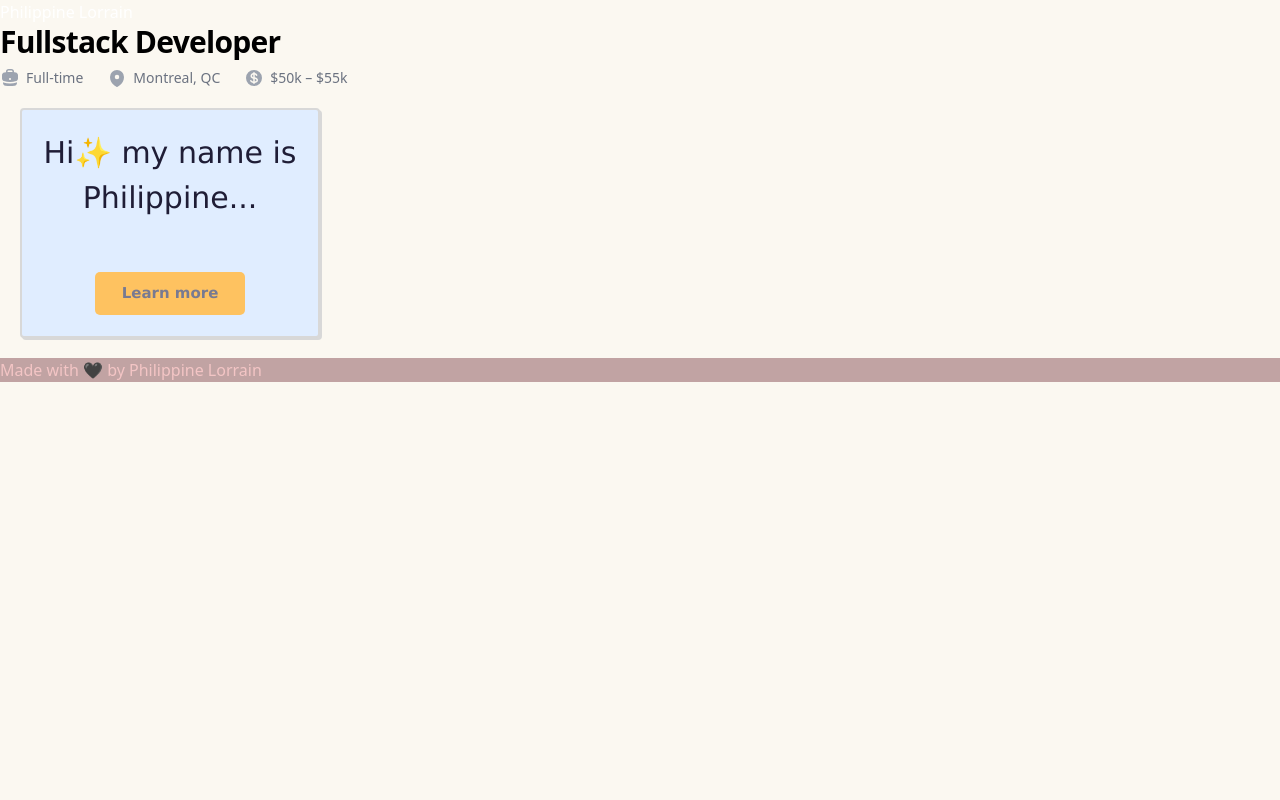
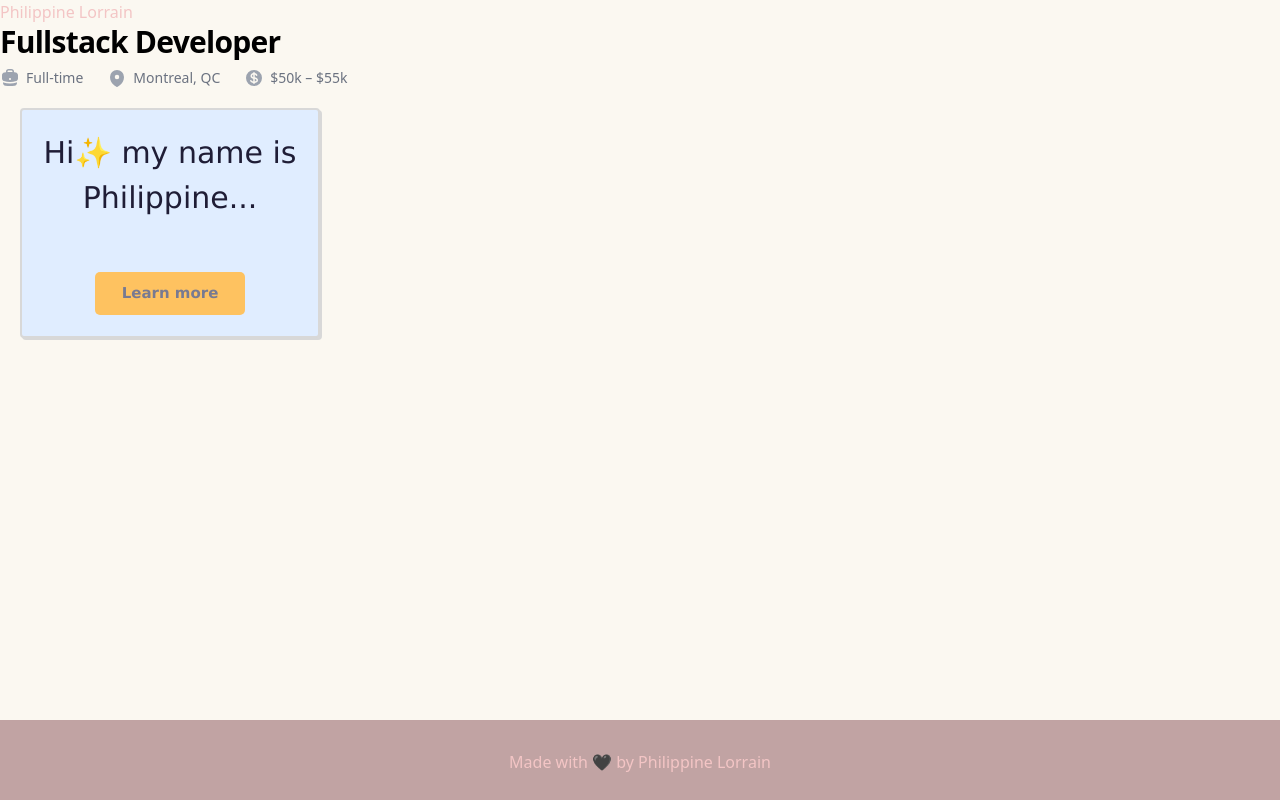
Before and after one commit to Plorrain/my-own-personnal-app, a React (Create React App) app: page / in a window 1280 px wide. Built offline with nearby package versions, Linux system fonts and the light colour scheme.

Commit message:
css: made a descent simple footer

```diff
--- a/src/App.js
+++ b/src/App.js
@@ -7,7 +7,7 @@ import CardFlip from './components/UI/CardFlip';
 function App() {
 return (
     <Fragment>
-      <h1 style={{color: "white"}}>Philippine Lorrain</h1>
+      <h1 style={{color: "#F3C5C5"}}>Philippine Lorrain</h1>
       <PageHeader />
       <CardFlip />
       <footer style={{backgroundColor: "#C1A3A3", color: "#F3C5C5"}}>
--- a/src/index.css
+++ b/src/index.css
@@ -8,4 +8,11 @@ body {
 
 footer {
   background-color: beige;
+  height: 80px;
+  position:fixed;
+  left:0;
+  bottom:0;
+  right:0;
+  text-align: center;
+  padding: 30px;
 }
```
